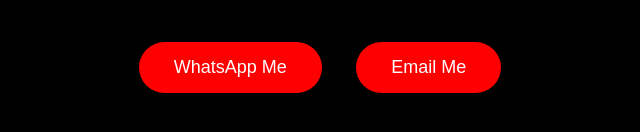
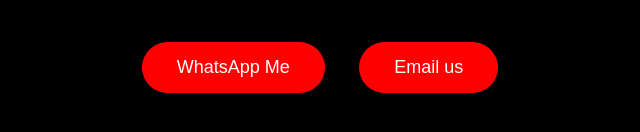
Before and after one commit to ThrottleMedia/ThrottleMedia, a plain HTML site: page index.html in a window 1280 px wide. Shown: the part 856-988 px from the top of the page, 320-960 px from the left. Drawn offline with Linux system fonts and the light colour scheme.

Commit message:
Refactor index.html structure and content

```diff
--- a/index.html
+++ b/index.html
@@ -169,8 +169,7 @@
     <h2>Your story deserves to be seen. Let’s turn your journey into content that builds your name and your brand.
 Contact us for a quote </h2>
     <a href="https://wa.me/27842014336" target="_blank">WhatsApp Me</a>
-    <a href="throttle.mediaa@gmail.com">Email Me</a>
-</div>
+    <a href="throttle.mediaa@gmail.com">Email us</a>
 
 <script>
 const container = document.getElementById("floating");
```
